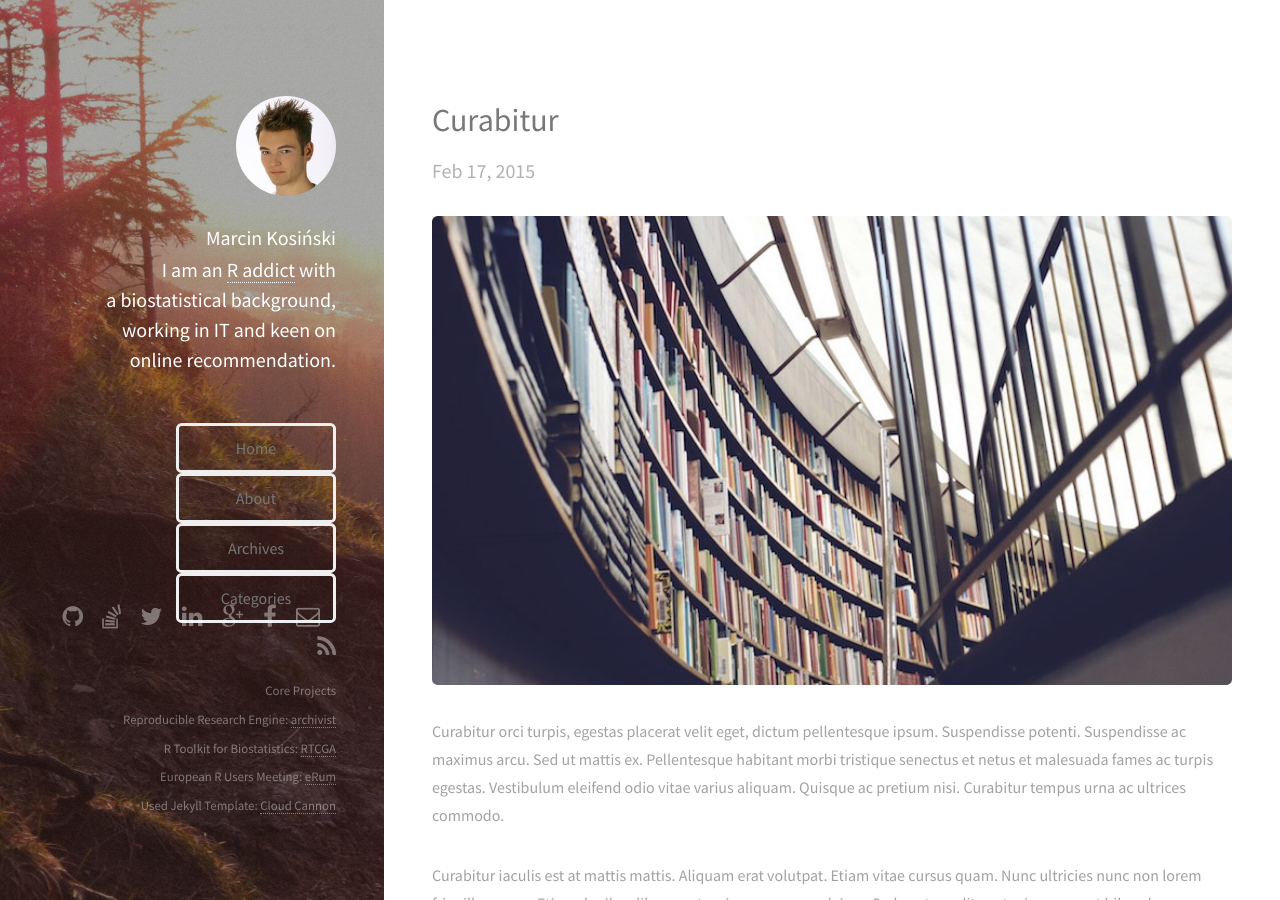
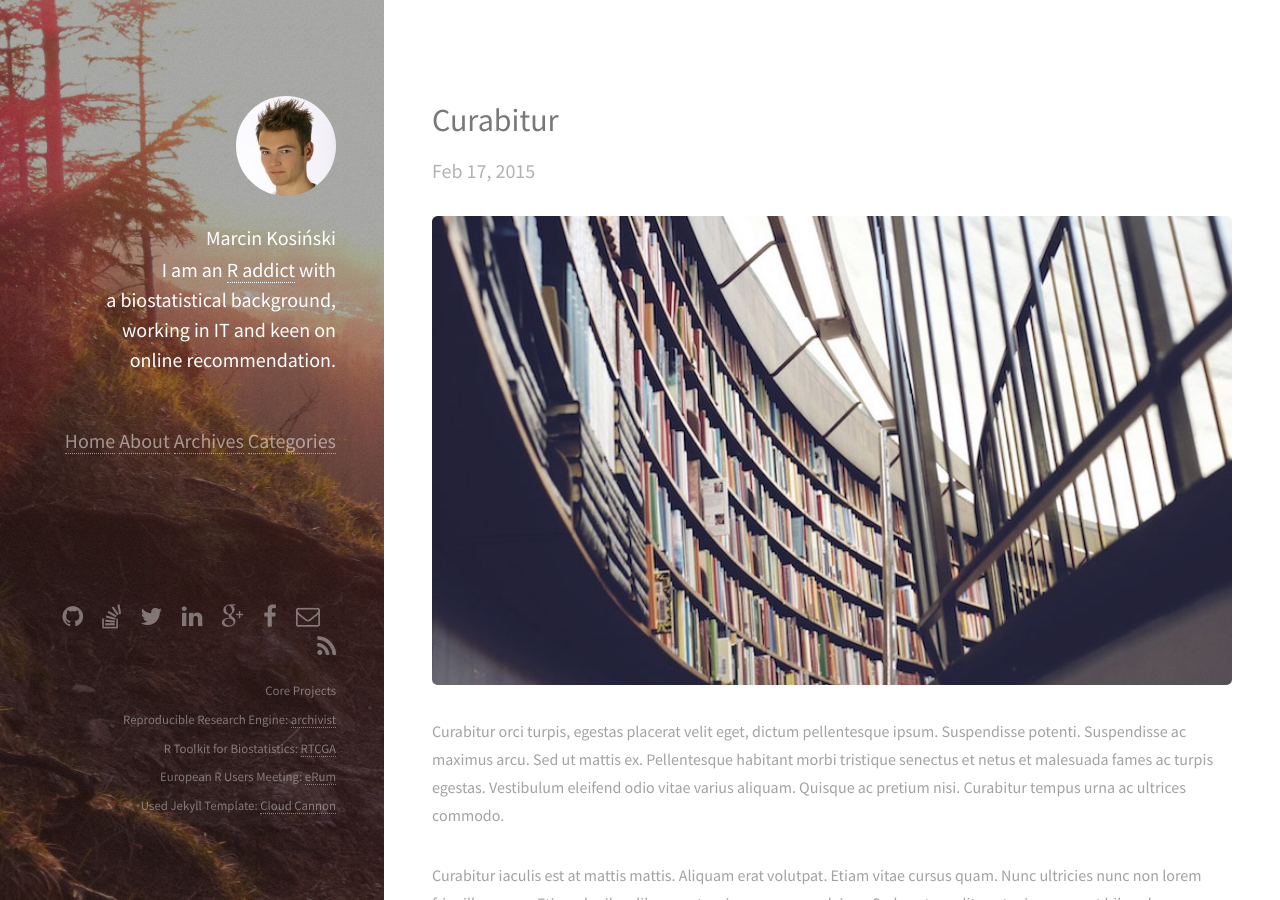
Before and after one commit to MarcinKosinski/MarcinKosinski.github.io, a Jekyll site: the page built from index.html, in a window 1280 px wide and 900 px high. Built offline with Jekyll 4.4.1, drawn with Linux system fonts in a browser that asks for light colours; comment, search, counter and statistics services are not loaded.

Commit message:
bez pudelek

```diff
--- a/_layouts/default.html
+++ b/_layouts/default.html
@@ -41,12 +41,12 @@
           working in IT and keen on <br>
           online recommendation.</h3>
  <br>
-      <h1><a class="button small" href="{{ site.baseurl }}">Home</a>
+      <h1><a class="sidebar-nav-item{% if page.url == '/index.html' %} active{% endif %}" href="{{ site.baseurl }}">Home</a>
          {% assign pages_list = site.pages %}
          {% for node in pages_list %}
            {% if node.title != null %}
              {% if node.layout == "page" %}
-               <a class="button small" href="{{ site.baseurl }}{{ node.url }}.html">{{ node.title }}</a>
+               <a class="sidebar-nav-item{% if page.url == '/index.html' %} active{% endif %}" href="{{ site.baseurl }}{{ node.url }}.html">{{ node.title }}</a>
              {% endif %}
            {% endif %}
          {% endfor %}</h1>
```
